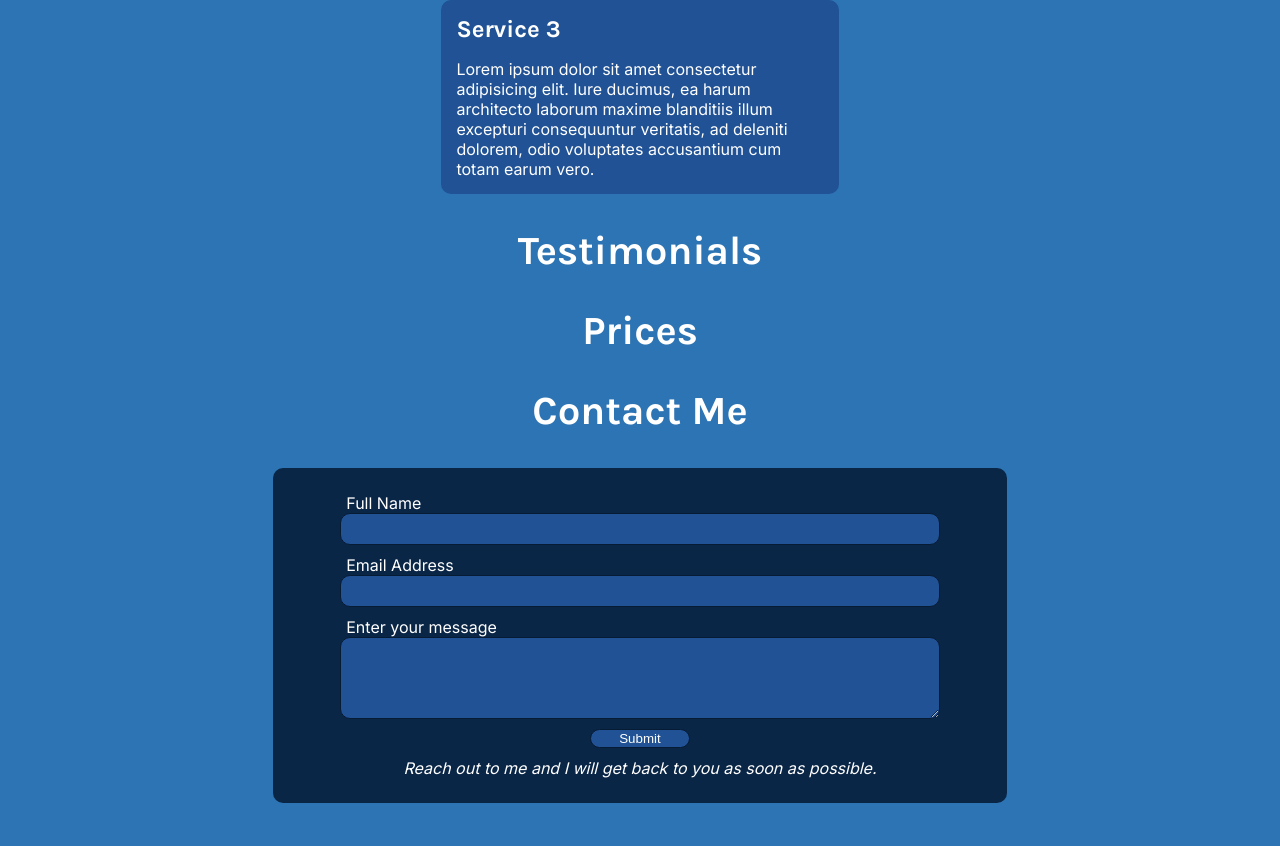
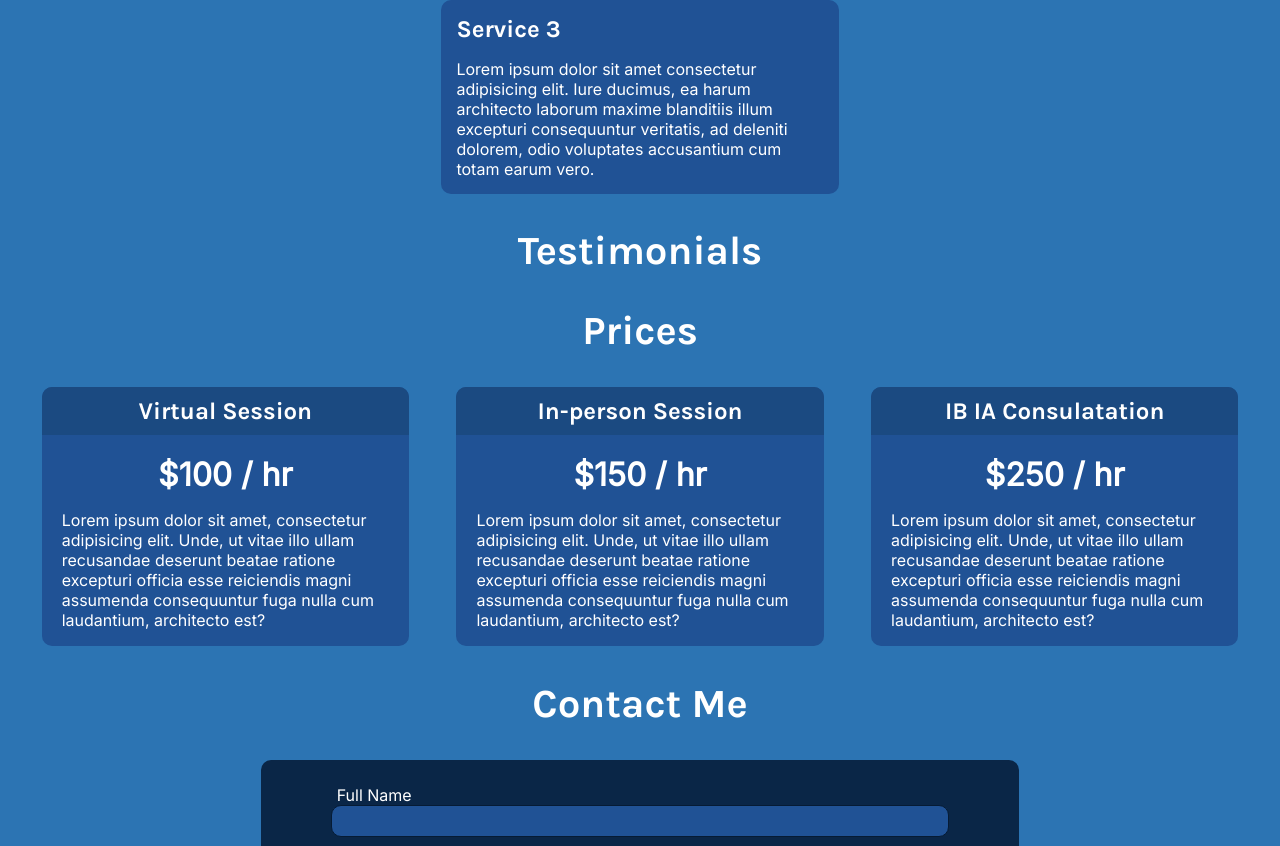
Before and after one commit to urbannomad94/mikes-stem-tutoring, a React (Vite) app: page / in a window 1280 px wide. Shown: the part 774-1620 px from the top of the page. Before the commit the page ends 1587 px from the top, so only its background shows below. Built offline with nearby package versions, Linux system fonts and the light colour scheme; the HTML template or start-up script is replaced by a standard one.

Commit message:
add text below resume download to make icon's purpose more obvious

```diff
--- a/src/components/Prices.jsx
+++ b/src/components/Prices.jsx
@@ -2,6 +2,23 @@ export const Prices = () => {
   return (
     <section id='prices'>
       <h1 className='section-heading'>Prices</h1>
+      <div className="prices-container">
+        <div className="price-option">
+          <h2>Virtual Session</h2>
+          <span>$100 / hr</span>
+          <p>Lorem ipsum dolor sit amet, consectetur adipisicing elit. Unde, ut vitae illo ullam recusandae deserunt beatae ratione excepturi officia esse reiciendis magni assumenda consequuntur fuga nulla cum laudantium, architecto est?</p>
+        </div>
+        <div className="price-option">
+          <h2>In-person Session</h2>
+          <span>$150 / hr</span>
+          <p>Lorem ipsum dolor sit amet, consectetur adipisicing elit. Unde, ut vitae illo ullam recusandae deserunt beatae ratione excepturi officia esse reiciendis magni assumenda consequuntur fuga nulla cum laudantium, architecto est?</p>
+        </div>
+        <div className="price-option">
+          <h2>IB IA Consulatation</h2>
+          <span>$250 / hr</span>
+          <p>Lorem ipsum dolor sit amet, consectetur adipisicing elit. Unde, ut vitae illo ullam recusandae deserunt beatae ratione excepturi officia esse reiciendis magni assumenda consequuntur fuga nulla cum laudantium, architecto est?</p>
+        </div>
+      </div>
     </section>
   )
 }
--- a/src/index.css
+++ b/src/index.css
@@ -8,13 +8,12 @@ body {
   background-color: #2C74B3;
   color: white;
   margin-bottom: 10px;
-  padding: 0 20px;
 }
 
 /* Navbar */
 
 nav {
-  white-space: nowrap;
+  white-space: nowrap
 }
 
 .nav-container {
@@ -147,6 +146,10 @@ nav li a:hover {
 }
 
 /* Services */
+#services {
+  padding: 0 20px;
+}
+
 #services h2 {
   margin: 0;
   font-family: Karla, sans-serif;
@@ -175,6 +178,68 @@ nav li a:hover {
 @media (max-width: 800px) {
   .service {
     width: 40%;
+  }
+}
+
+@media (max-width: 600px) {
+  .service {
+    width: 100%;
+  }
+}
+
+/* Testimonials */
+
+/* Prices */
+#prices {
+  padding: 0 20px;
+}
+
+.prices-container {
+  display: flex;
+  justify-content: space-around;
+  gap: 20px;
+  flex-wrap: wrap;
+}
+
+.price-option {
+  width: 30%;
+  border-radius: 10px;
+  background-color: #205295;
+  display: flex;
+  flex-direction: column;
+}
+
+.price-option h2 {
+  text-align: center;
+  border-top-left-radius: 10px;
+  border-top-right-radius: 10px;
+  width: 100%;
+  padding: 10px 0;
+  background-color:#1b4a81;
+  font-family: Karla, sans-serif;
+  margin: 0;
+}
+
+.price-option span {
+  text-align: center;
+  font-size: 2rem;
+  font-weight: bold;
+  margin-top: 20px;
+}
+
+.price-option p {
+  padding: 0 20px;
+}
+
+@media (max-width: 800px) {
+  .price-option {
+    width: 40%;
+  }
+}
+
+@media (max-width: 600px) {
+  .price-option {
+    width: 100%;
   }
 }
 
```
